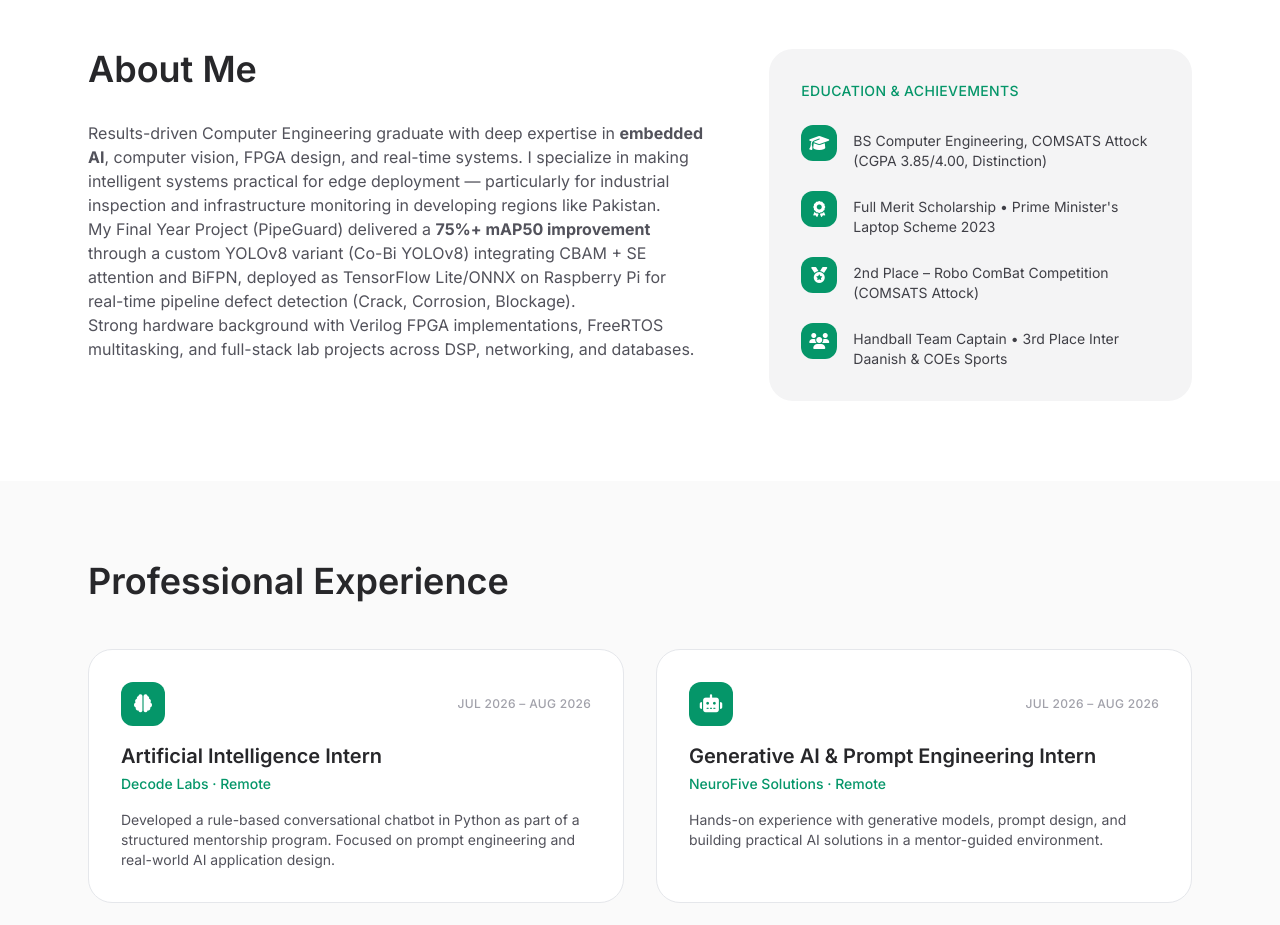
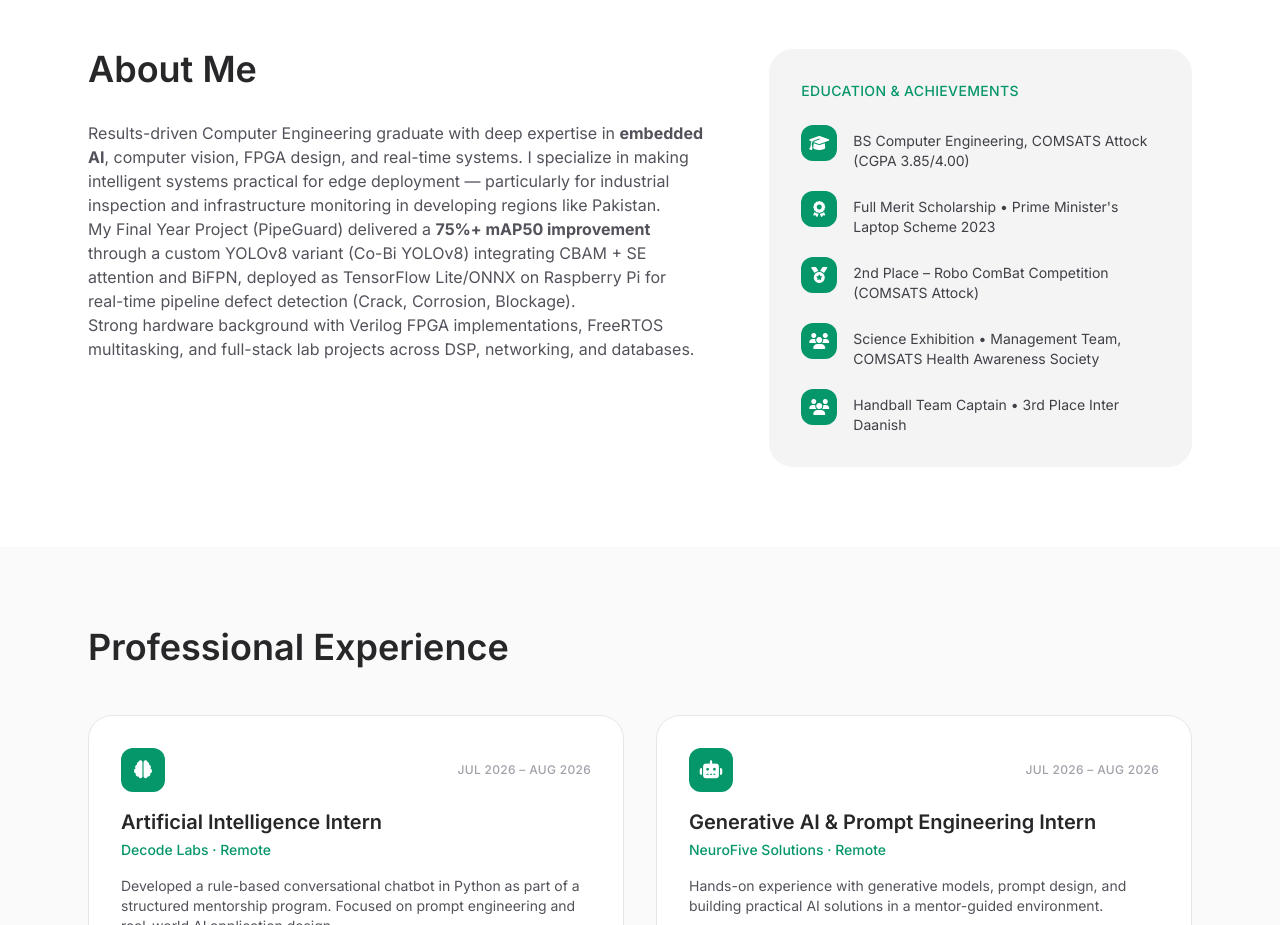
Before and after one commit to SumairaSafeer/SumairaSafeer-SumairaSafeer.github.io, a plain HTML site: page index.html in a window 1280 px wide. Shown: the part 860-1785 px from the top of the page. Drawn offline with nearby package versions, Linux system fonts and the light colour scheme.

Commit message:
Update index.html

```diff
--- a/index.html
+++ b/index.html
@@ -109,7 +109,7 @@
                     <ul class="space-y-5">
                         <li class="flex items-start gap-4">
                             <span class="w-9 h-9 shrink-0 rounded-xl bg-emerald-600 text-white flex items-center justify-center"><i class="fas fa-graduation-cap"></i></span>
-                            <span class="text-zinc-700 text-sm pt-1.5">BS Computer Engineering, COMSATS Attock (CGPA 3.85/4.00, Distinction)</span>
+                            <span class="text-zinc-700 text-sm pt-1.5">BS Computer Engineering, COMSATS Attock (CGPA 3.85/4.00)</span>
                         </li>
                         <li class="flex items-start gap-4">
                             <span class="w-9 h-9 shrink-0 rounded-xl bg-emerald-600 text-white flex items-center justify-center"><i class="fas fa-award"></i></span>
@@ -118,10 +118,16 @@
                         <li class="flex items-start gap-4">
                             <span class="w-9 h-9 shrink-0 rounded-xl bg-emerald-600 text-white flex items-center justify-center"><i class="fas fa-medal"></i></span>
                             <span class="text-zinc-700 text-sm pt-1.5">2nd Place – Robo ComBat Competition (COMSATS Attock)</span>
+                         </li>
+                         <li class="flex items-start gap-4">
+                           <span class="w-9 h-9 shrink-0 rounded-xl bg-emerald-600 text-white flex items-center justify-center"><i class="fas fa-users"></i></span>
+                           <span class="text-zinc-700 text-sm pt-1.5">Science Exhibition • Management Team, COMSATS Health Awareness Society</span>
+
+
                         </li>
                         <li class="flex items-start gap-4">
                             <span class="w-9 h-9 shrink-0 rounded-xl bg-emerald-600 text-white flex items-center justify-center"><i class="fas fa-users"></i></span>
-                            <span class="text-zinc-700 text-sm pt-1.5">Handball Team Captain • 3rd Place Inter Daanish &amp; COEs Sports</span>
+                            <span class="text-zinc-700 text-sm pt-1.5">Handball Team Captain • 3rd Place Inter Daanish </span>
                         </li>
                     </ul>
                 </div>
```
